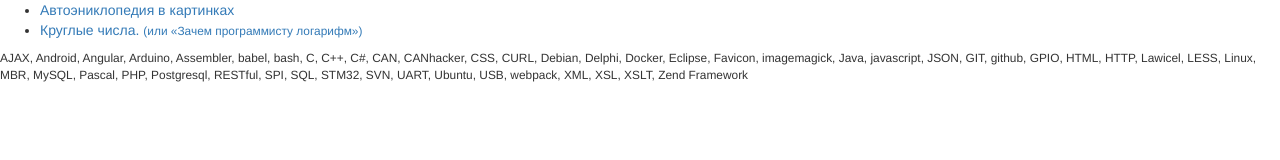
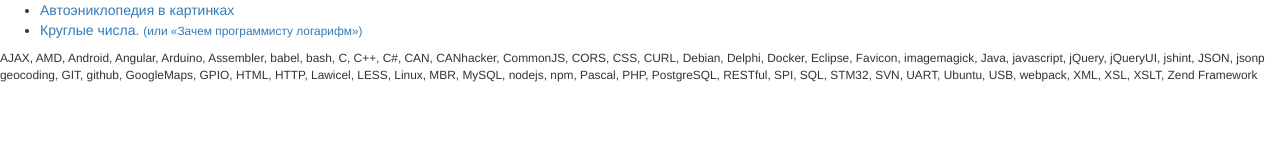
Before and after one commit to autowp/pereslegin.ru, a website built with webpack: page src/index.html in a window 1280 px wide. Built offline with nearby package versions, Linux system fonts and the light colour scheme.

Commit message:
More tags

```diff
--- a/src/index.html
+++ b/src/index.html
@@ -11,18 +11,19 @@
         </ul>
 
         <p>
-            AJAX, Android, Angular, Arduino, Assembler, babel, bash,
-            C, C++, C#, CAN, CANhacker, CSS, CURL,
+            AJAX, AMD, Android, Angular, Arduino, Assembler, babel, bash,
+            C, C++, C#, CAN, CANhacker, CommonJS, CORS, CSS, CURL,
             Debian, Delphi, Docker,
             Eclipse,
             Favicon,
             imagemagick,
-            Java, javascript, JSON,
-            GIT, github, GPIO,
+            Java, javascript, jQuery, jQueryUI, jshint, JSON, jsonp
+            geocoding, GIT, github, GoogleMaps, GPIO,
             HTML, HTTP,
             Lawicel, LESS, Linux,
             MBR, MySQL,
-            Pascal, PHP, Postgresql,
+            nodejs, npm,
+            Pascal, PHP, PostgreSQL,
             RESTful,
             SPI, SQL, STM32, SVN,
             UART, Ubuntu, USB,
```
Also changed, not shown: .settings/org.eclipse.wst.common.project.facet.core.xml (added), 3 other files.
